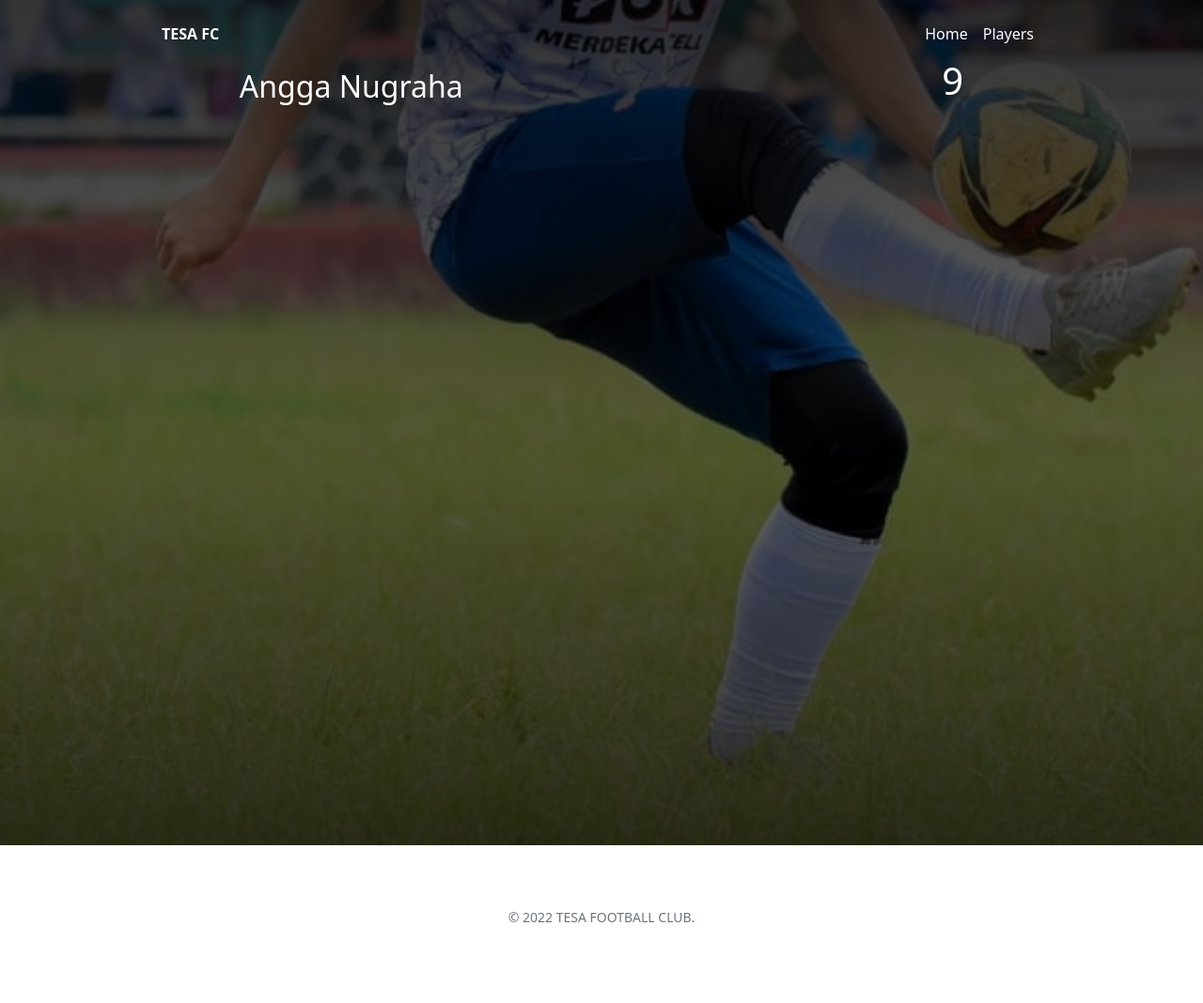
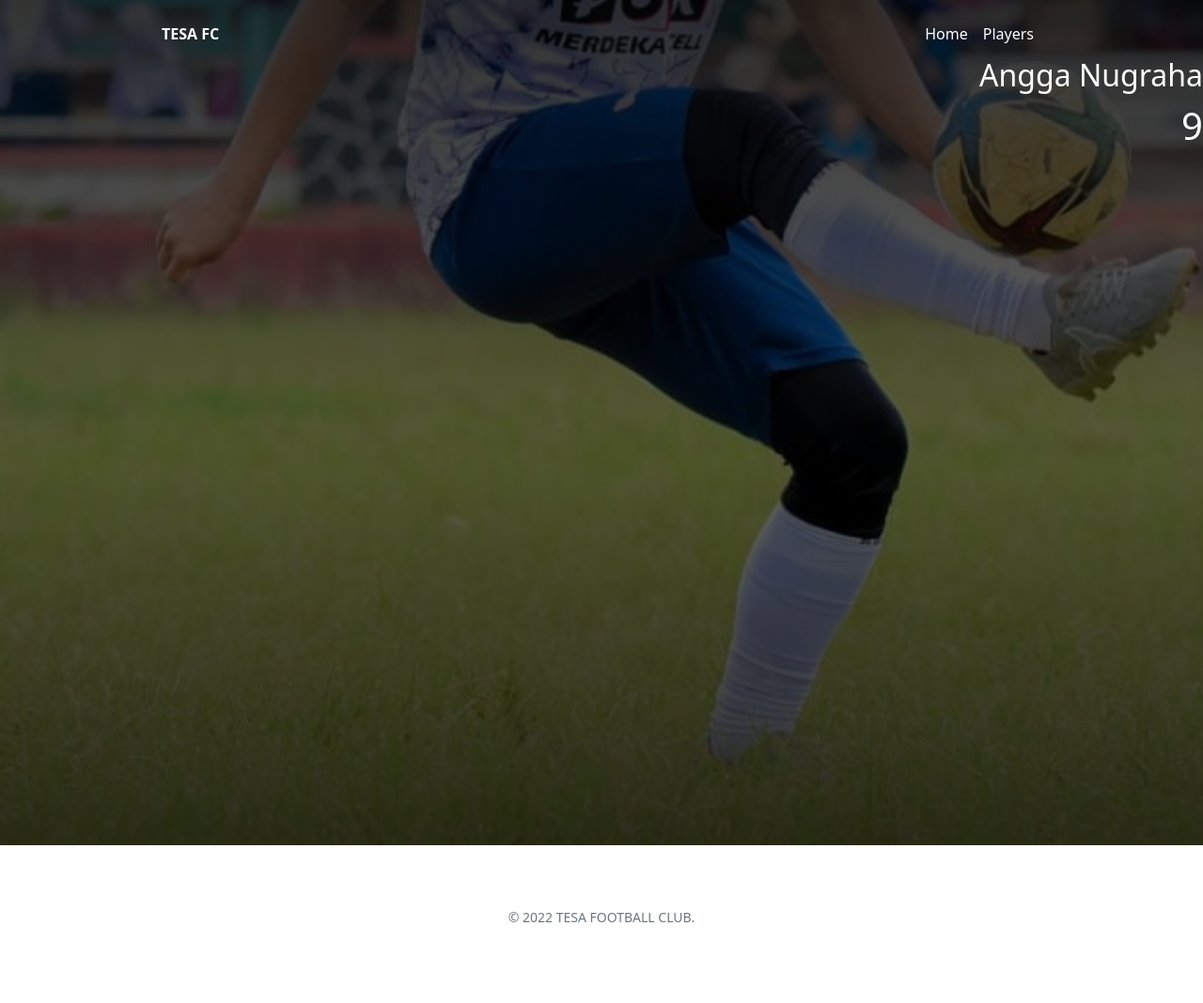
Before and after one commit to tesafc/www2, a Jekyll site: the page built from _players/angga-nugraha.md, in a window 1280 px wide. Shown: the whole page at 94% size. Built offline with Jekyll 4.4.1, drawn with Linux system fonts in a browser that asks for light colours.

Commit message:
Update header-player.html

```diff
--- a/_includes/header-player.html
+++ b/_includes/header-player.html
@@ -10,7 +10,7 @@
         </nav>
       </div>
     </div>
-    <div class="d-flex align-items-end justify-content-around">
+    <div class="d-flex flex-column align-items-end justify-content-around">
       <div>
         <span class="fs-2 text-capitalize">{{ page.title }}</span>
       </div>
```
